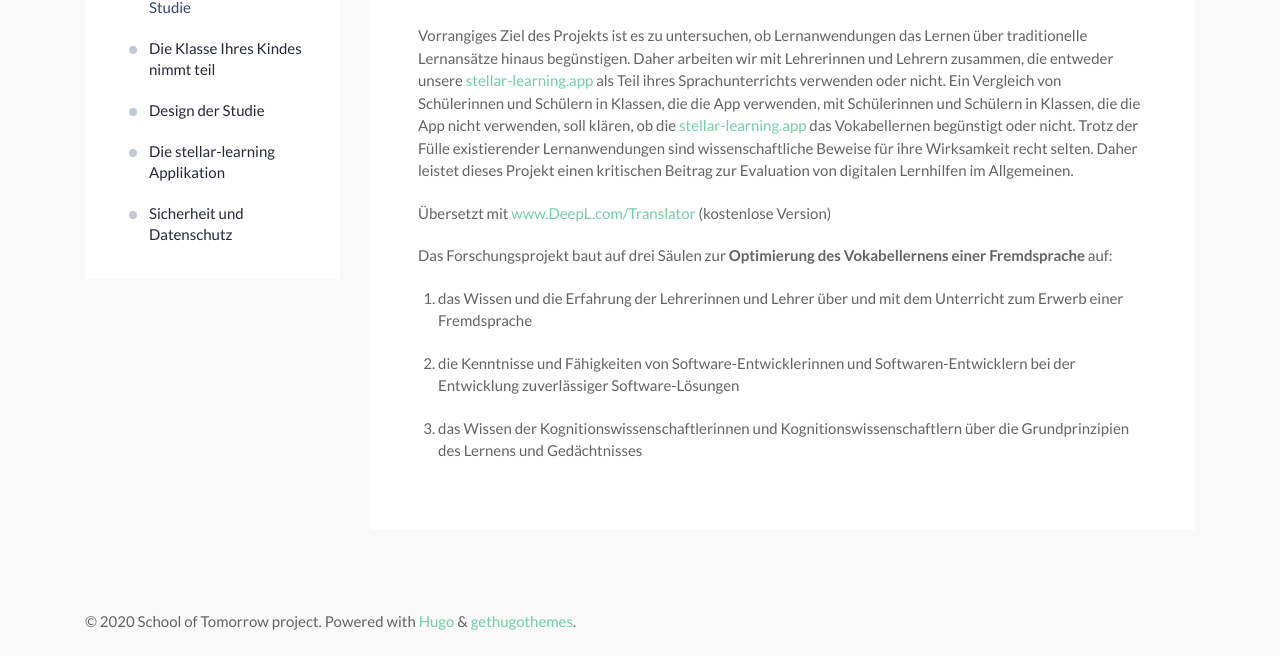
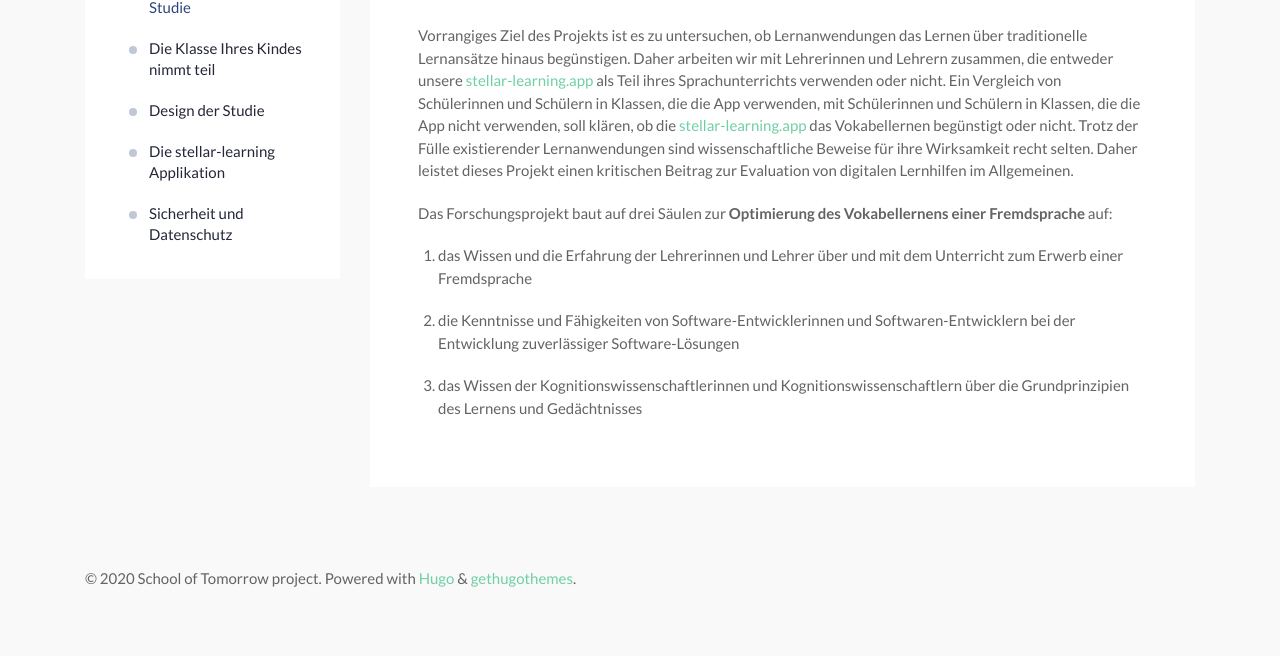
Before and after one commit to SchoolOfTomorrow/SchoolOfTomorrow.github.io, a plain HTML site: page de/parents/1-goal/index.html in a window 1280 px wide. Shown: the part 236-892 px from the top of the page. After the commit the page ends 850 px from the top, so only its background shows below. Drawn offline with Linux system fonts and the light colour scheme.

Commit message:
remove deepL mention on parents goal page in DE

```diff
--- a/de/parents/1-goal/index.html
+++ b/de/parents/1-goal/index.html
@@ -358,7 +358,6 @@
           <h2 class="section-title text-primary">Ziel und Zweck der Studie</h2>
 
           <div class="content"><p>Vorrangiges Ziel des Projekts ist es zu untersuchen, ob Lernanwendungen das Lernen über traditionelle Lernansätze hinaus begünstigen. Daher arbeiten wir mit Lehrerinnen und Lehrern zusammen, die entweder unsere <a href="https://stellar-learning.app/">stellar-learning.app</a> als Teil ihres Sprachunterrichts verwenden oder nicht. Ein Vergleich von Schülerinnen und Schülern in Klassen, die die App verwenden, mit Schülerinnen und Schülern in Klassen, die die App nicht verwenden, soll klären, ob die <a href="https://stellar-learning.app/">stellar-learning.app</a> das Vokabellernen begünstigt oder nicht. Trotz der Fülle existierender Lernanwendungen sind wissenschaftliche Beweise für ihre Wirksamkeit recht selten. Daher leistet dieses Projekt einen kritischen Beitrag zur Evaluation von digitalen Lernhilfen im Allgemeinen.</p>
-<p>Übersetzt mit <a href="http://www.DeepL.com/Translator">www.DeepL.com/Translator</a> (kostenlose Version)</p>
 <p>Das Forschungsprojekt baut auf drei Säulen zur <strong>Optimierung des Vokabellernens einer Fremdsprache</strong> auf:</p>
 <ol>
 <li>das Wissen und die Erfahrung der Lehrerinnen und Lehrer über und mit dem Unterricht zum Erwerb einer Fremdsprache</li>
```
